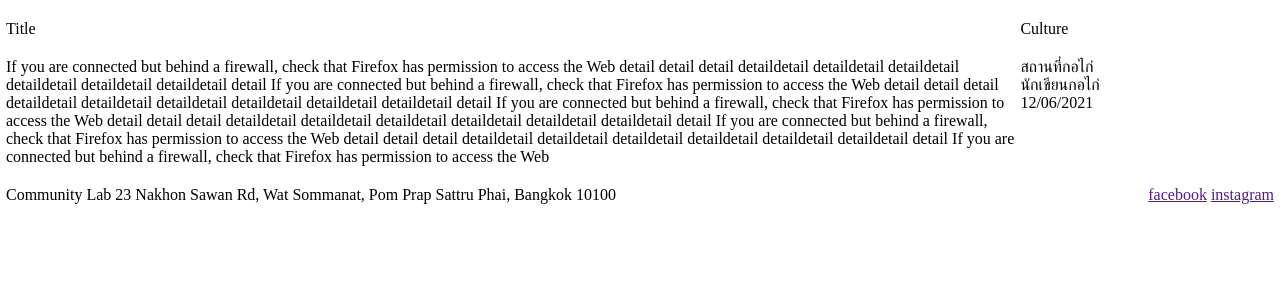
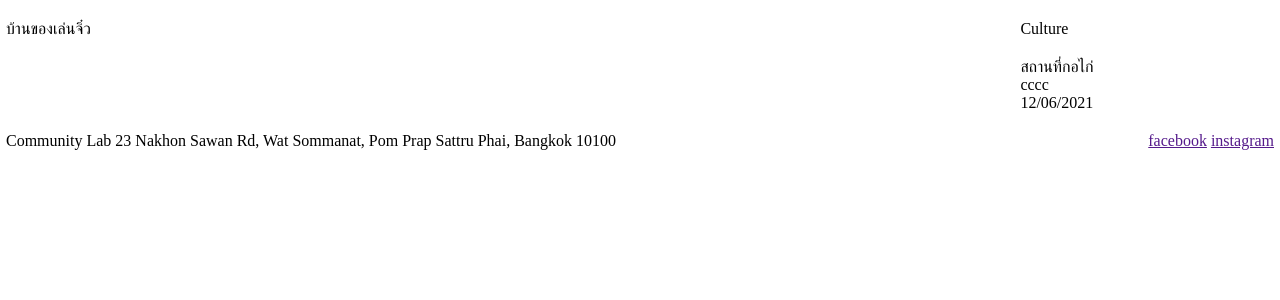
Before and after one commit to khajer/nanglerng, a Django app: page /article/17 in a window 1280 px wide. Shown: the part 53-353 px from the top of the page. Run offline with Django 3.2, Linux system fonts and the light colour scheme; data comes from the database, SQL or seed files in the repository; some libraries are stand-ins or nearby versions.

Commit message:
add article all & article detail

```diff
--- a/nanglerng/nanglerng/views.py
+++ b/nanglerng/nanglerng/views.py
@@ -58,12 +58,17 @@ def whatsOn(request):
 
 def article(request):
     template = loader.get_template('article/index.html')
-    context = {}
+    typePost = TypePost.objects.filter(typename="Article")[0]
+    articles = Post.objects.all().filter(mainFlag=True, typePost=typePost.id).order_by('id').reverse()
+    context = {
+        "articles":articles
+    }
     return HttpResponse(template.render(context, request))
 
 def articleDetail(request, articleId=0):
     template = loader.get_template('article/detail.html')
-    context = {}
+    article = Post.objects.get(id=articleId)
+    context = {"article":article}
     return HttpResponse(template.render(context, request))
 
 def aboutus(request):
--- a/nanglerng/templates/article/detail.html
+++ b/nanglerng/templates/article/detail.html
@@ -17,24 +17,15 @@
                 <div id="content_text">
                     <div id="left_center_column">
                         <div>
-                            <div class="title_text">Title</div>
-                            <div>
-                                If you are connected but behind a firewall, check that Firefox has permission to access the Web
-                                detail detail detail detaildetail detaildetail detaildetail detaildetail detaildetail detaildetail detail
-                                If you are connected but behind a firewall, check that Firefox has permission to access the Web
-                                detail detail detail detaildetail detaildetail detaildetail detaildetail detaildetail detaildetail detail
-                                If you are connected but behind a firewall, check that Firefox has permission to access the Web
-                                detail detail detail detaildetail detaildetail detaildetail detaildetail detaildetail detaildetail detail
-                                If you are connected but behind a firewall, check that Firefox has permission to access the Web
-                                detail detail detail detaildetail detaildetail detaildetail detaildetail detaildetail detaildetail detail
-                                If you are connected but behind a firewall, check that Firefox has permission to access the Web
+                            <div class="title_text">{{article.title}}</div>
+                            <div>{{article.rawHtmlData.html|safe}}
                             </div>
                         </div>
                     </div>
                     <div id="right_column">
                         <div class="title_text">Culture</div>
                         <div>สถานที่กอไก่</div>
-                        <div>นักเขียนกอไก่</div>
+                        <div>{{article.author}}</div>
                         <div>12/06/2021</div>
                     </div>
                 </div>
```
Also changed, not shown: nanglerng/templates/article/index.html (+18 -2 lines).
